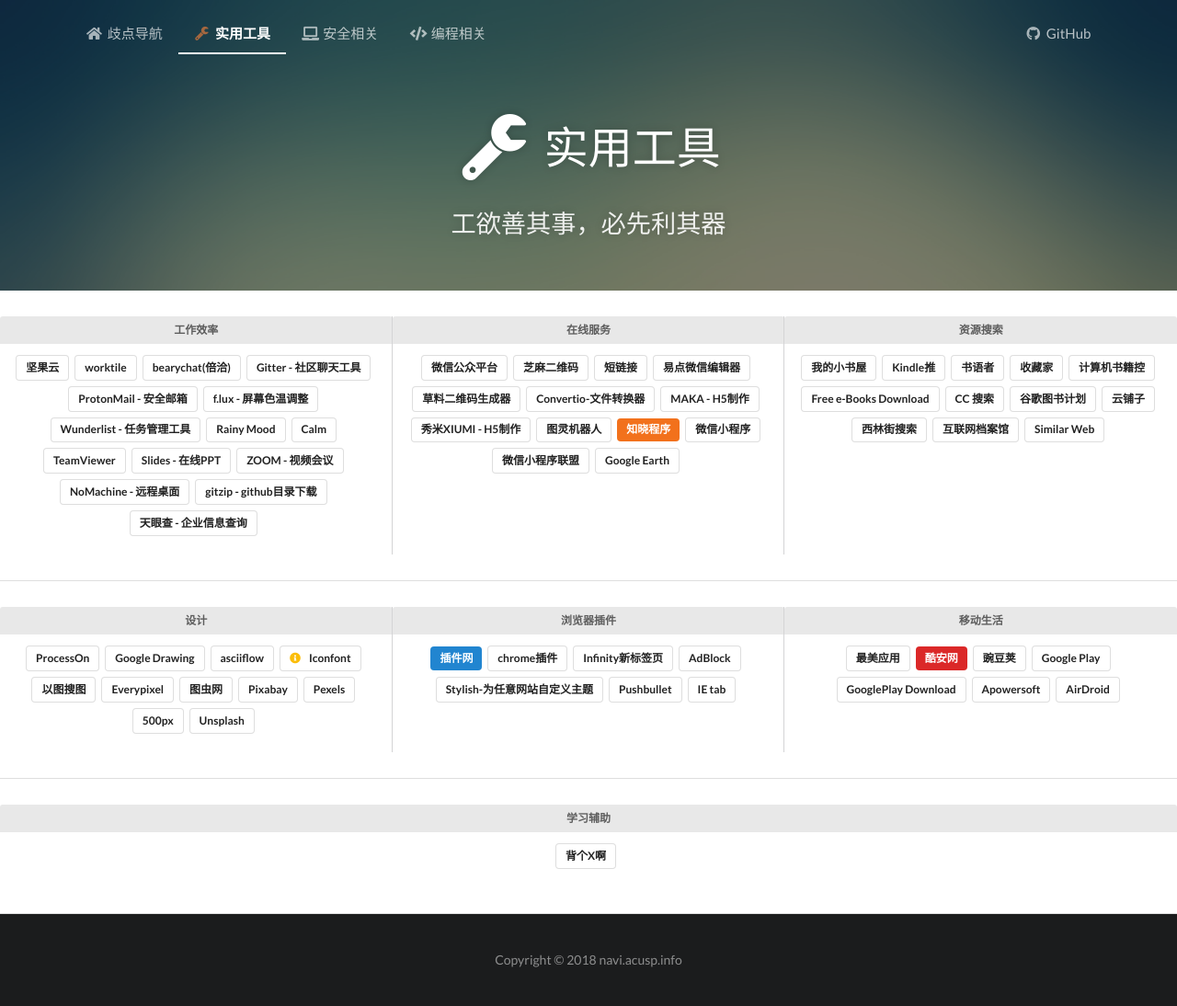
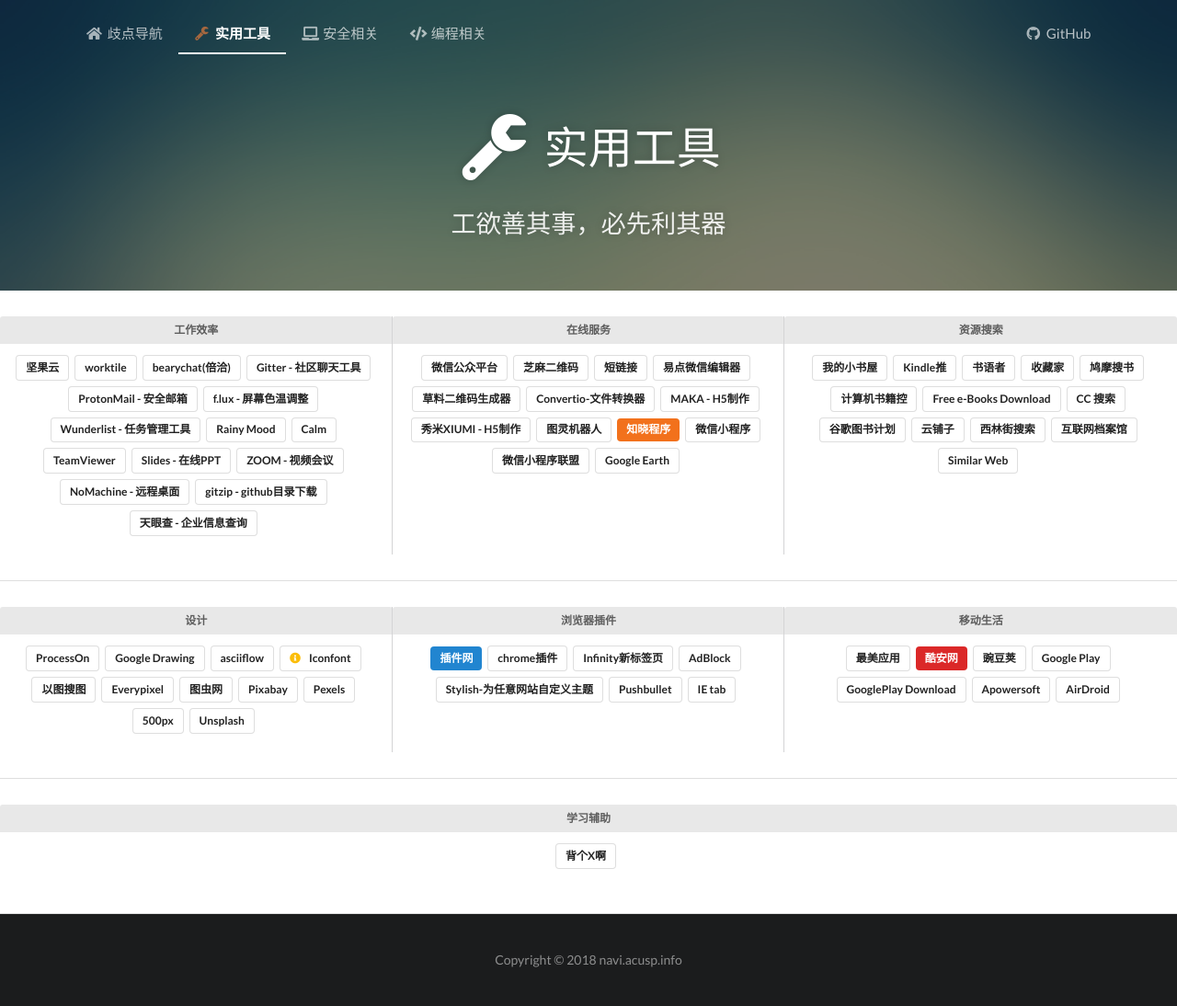
Before and after one commit to acusp/AC-Navi, a Jekyll site: the page built from tool/index.html, in a window 1280 px wide. Shown: the whole page at 92% size. Built offline with Jekyll 4.4.1, drawn with Linux system fonts in a browser that asks for light colours; comment, search, counter and statistics services are not loaded.

Commit message:
Update resources for e-book

```diff
--- a/_data/tool_links.yml
+++ b/_data/tool_links.yml
@@ -134,6 +134,10 @@
     - name: 收藏家
       style: basic
       url: http://www.00com.org/
+
+    - name: 鸠摩搜书
+      style: basic
+      url: https://www.jiumodiary.com/
 
     - name: 计算机书籍控
       style: basic
```
